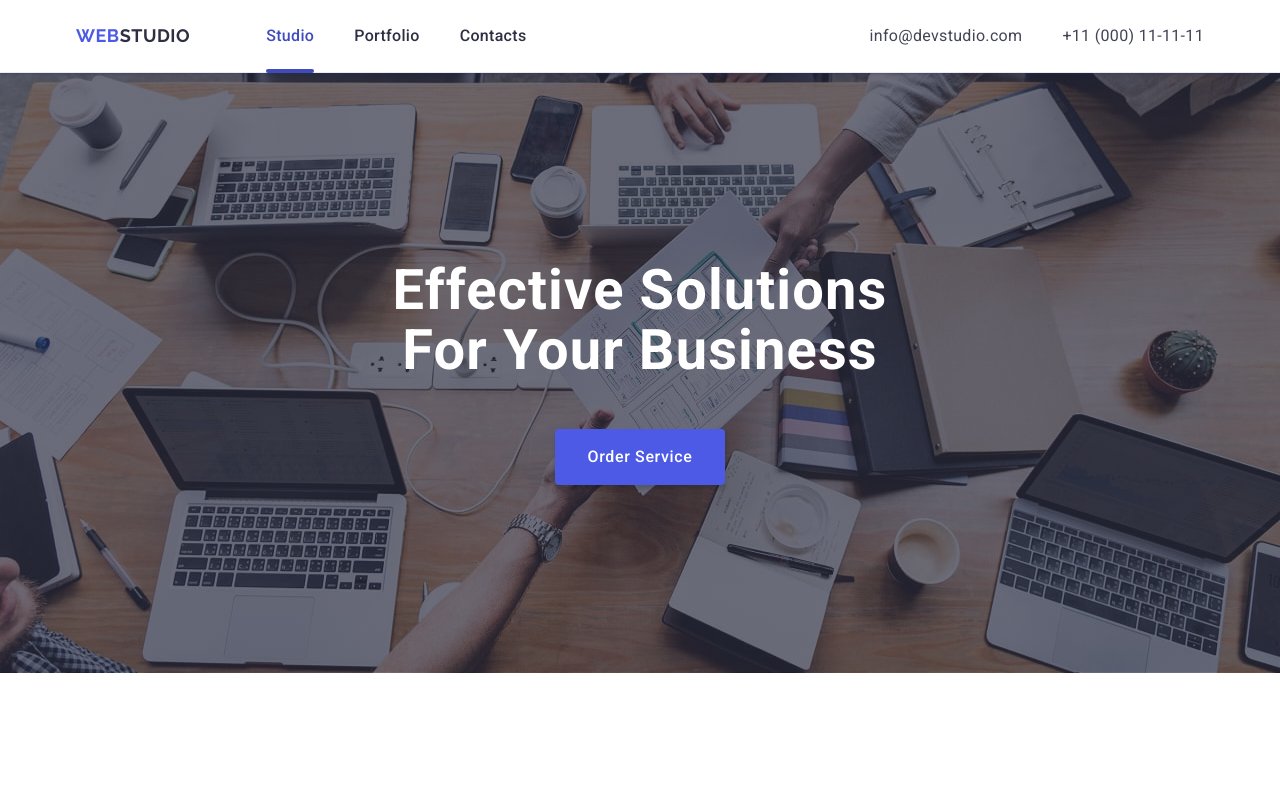
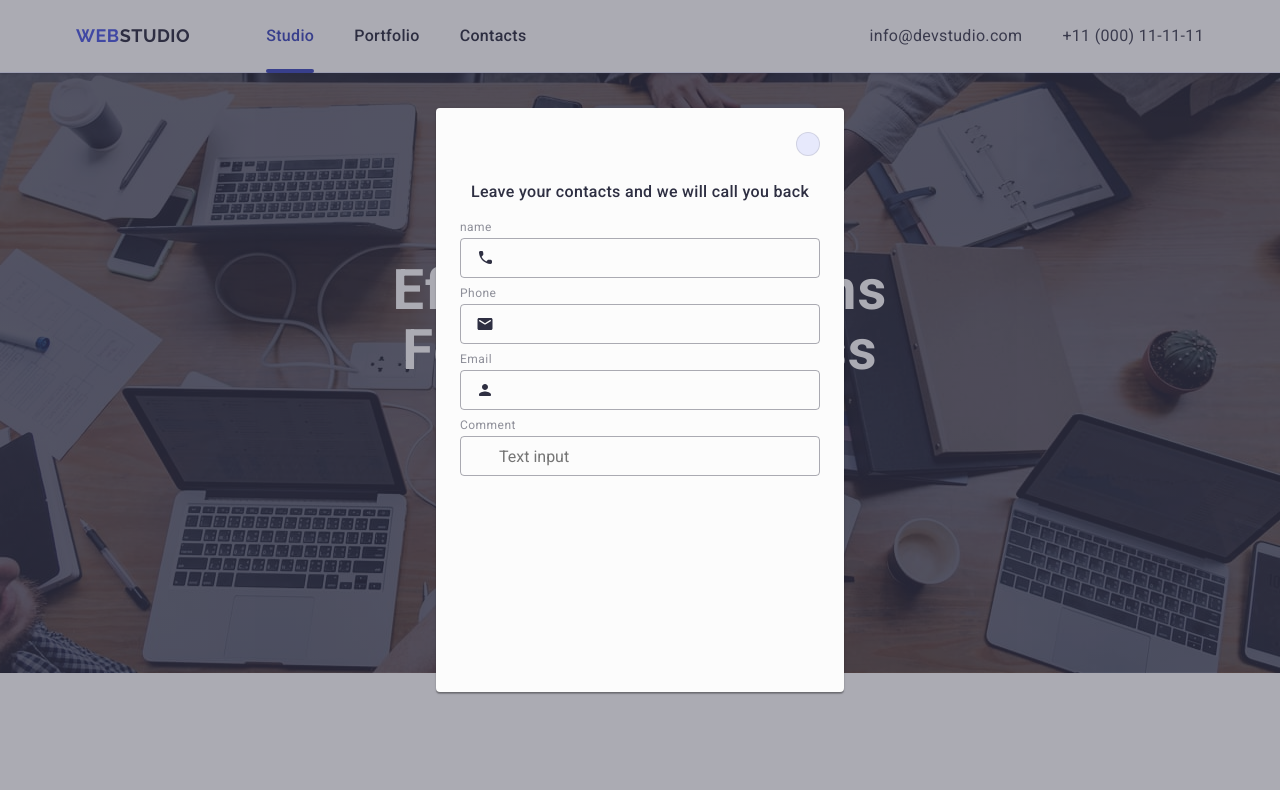
Before and after one commit to Andrii2308/goit-markup-hw-05, a website: page index.html in a window 1280 px wide. Shown: the top 790 px of the page. Drawn offline with nearby package versions, Linux system fonts and the light colour scheme.

Commit message:
second-day-start

```diff
--- a/css/style.css
+++ b/css/style.css
@@ -678,6 +678,8 @@ svg {
 .subscribe-footer:focus {
   background-color: #31d0aa;
 }
+/* BACKDROP */
+
 
 .backdrop {
   position: fixed;
@@ -703,6 +705,7 @@ svg {
 }
 
 .modal {
+
   position: absolute;
 
   top: 50%;
@@ -712,6 +715,7 @@ svg {
   min-height: 584px;
   border-radius: 4px;
   transform: translate(-50%, -50%);
+  padding: 72px 24px 24px 24px;
 
   box-shadow: 0 1px 1px 0 rgba(0, 0, 0, 0.14), 0 1px 3px 0 rgba(0, 0, 0, 0.12),
     0 2px 1px 0 rgba(0, 0, 0, 0.2);
@@ -723,3 +727,97 @@ svg {
 .backdrop:not(.is-open) .modal {
   transform: translate(-50%, -100%) scale(1.5);
 }
+
+
+.element-close-backdrop {
+  display: flex;
+  align-items: center;
+  justify-content: center;
+  width: 24px;
+  height: 24px;
+  border-radius: 50%;
+  background-color: #e7e9fc;
+  padding: 0;
+  cursor: pointer;
+  transition: background-color 250ms cubic-bezier(0.4, 0, 0.2, 1),
+   border 250ms cubic-bezier(0.4, 0, 0.2, 1);
+
+  border: 1px solid rgba(0, 0, 0, 0.1);
+  position: absolute;
+  top: 24px;      /* 24px від верху */
+  right: 24px;
+  background-color: #e7e9fc;
+}
+
+.element-close-backdrop:hover,
+.element-close-backdrop:focus {
+  background-color: #404bbf;
+  border: none;
+
+}
+
+
+.icon-backdrop {
+  fill: #2e2f42;
+  transition: fill 250ms cubic-bezier(0.4, 0, 0.2, 1);
+}
+
+.text-backdrop {
+  font-weight: 500;
+font-size: 16px;
+line-height: 1.5;
+letter-spacing: 0.02em;
+text-align: center;
+color: #2e2f42;
+margin-bottom: 16px;
+}
+
+.div-name {
+  margin-bottom: 8px;
+}
+
+.label-name {
+  font-weight: 400;
+font-size: 12px;
+line-height: 1.16667;
+letter-spacing: 0.04em;
+color: #8e8f99;
+display: block;
+margin-bottom: 4px;
+}
+
+.input-box-back {
+  position: relative;
+}
+.input-back {
+   width: 100%;
+   height: 40px;
+   border: 1px solid rgba(46, 47, 66, 0.4);
+   border-radius: 4px;
+   background-color: transparent;
+   padding-left: 38px;
+   outline: transparent;
+   transition: border-color 250ms cubic-bezier(0.4, 0, 0.2, 1);
+
+}
+
+.input-back:focus {
+  border-color: #4D5AE5;
+
+}
+
+.icon-name {
+  width: 18px;
+  height: 24px;
+  position: absolute;
+   left: 16px;
+    top: 50%;
+     transform: translateY(-50%);
+      transition: fill 250ms cubic-bezier(0.4, 0, 0.2, 1);
+      fill: #2e2f42;
+
+}
+
+.input-back:focus + .icon-name {
+  fill: #4D5AE5;
+}
--- a/index.html
+++ b/index.html
@@ -563,8 +563,80 @@
     </footer>
 
     <!-- модалка-вікно is-open -->
-    <div class="backdrop">
-      <div class="modal"></div>
+    <div class="backdrop is-open">
+      <div class="modal">
+        <button class="element-close-backdrop" type="button" name="close">
+          <svg class="icon-backdrop" width="8" height="8">
+            <use href="./images/icons.svg#icon-close"></use>
+          </svg>
+        </button>
+        <p class="text-backdrop">
+          Leave your contacts and we will call you back
+        </p>
+        <form>
+          <div class="div-name">
+            <label class="label-name" for="user-name"> name </label>
+            <div class="input-box-back">
+              <input
+                class="input-back"
+                type="text"
+                name="user-name"
+                id="user-name"
+              />
+
+              <svg class="icon-name" width="8" height="8">
+                <use href="./images/icons.svg#icon-call"></use>
+              </svg>
+            </div>
+          </div>
+
+          <div class="div-name">
+            <label class="label-name" for="user-name"> Phone </label>
+            <div class="input-box-back">
+              <input
+                class="input-back"
+                type="text"
+                name="user-name"
+                id="user-name"
+              />
+
+              <svg class="icon-name" width="8" height="8">
+                <use href="./images/icons.svg#icon-email"></use>
+              </svg>
+            </div>
+          </div>
+
+          <div class="div-name">
+            <label class="label-name" for="user-name"> Email </label>
+            <div class="input-box-back">
+              <input
+                class="input-back"
+                type="text"
+                name="user-name"
+                id="user-name"
+              />
+
+              <svg class="icon-name" width="8" height="8">
+                <use href="./images/icons.svg#icon-name"></use>
+              </svg>
+            </div>
+          </div>
+
+          <div class="div-name">
+            <label class="label-name" for="user-name"> Comment </label>
+            <div class="input-box-back">
+              <input
+                class="input-back"
+                type="text"
+                name="user-name"
+                id="user-name"
+                placeholder="Text input"
+              />
+
+            </div>
+          </div>
+        </form>
+      </div>
     </div>
   </body>
 </html>
```
Also changed, not shown: images/icomoon/symbol-defs copy.svg (added), images/icons.svg.
